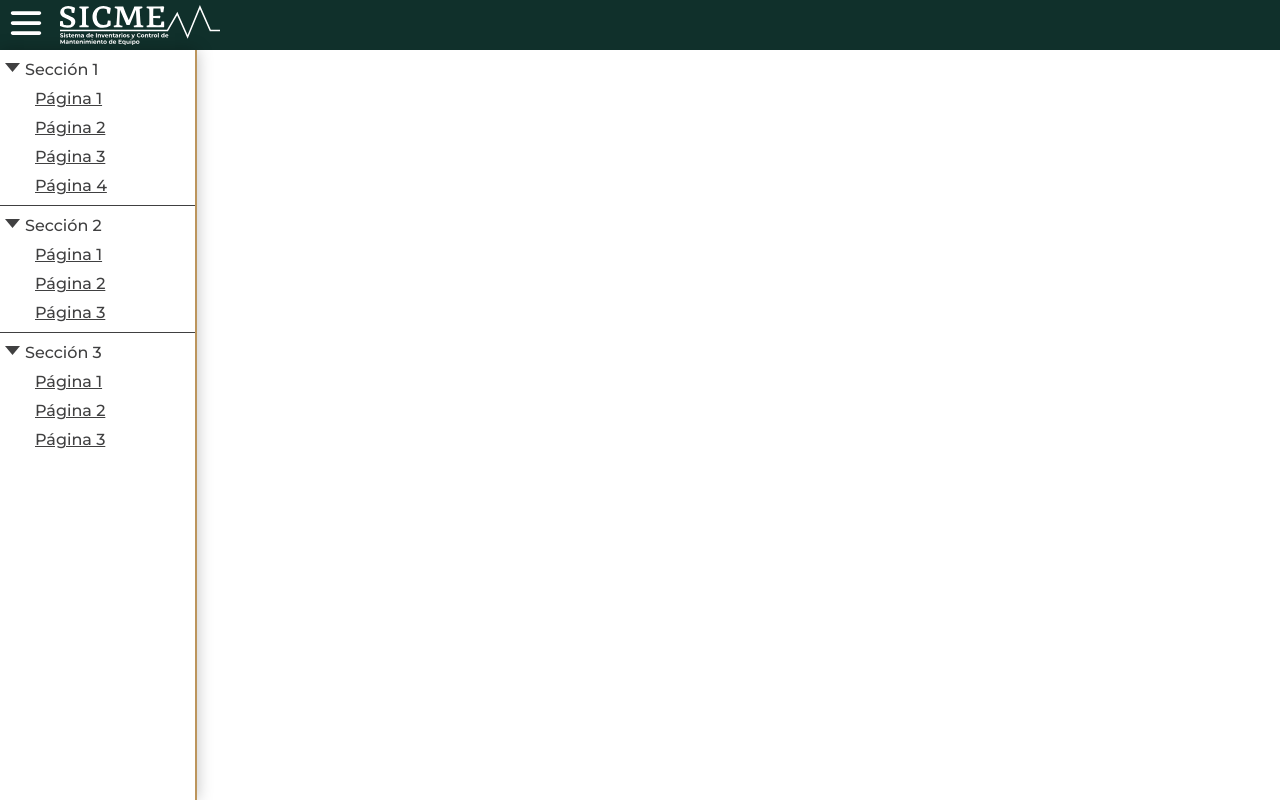
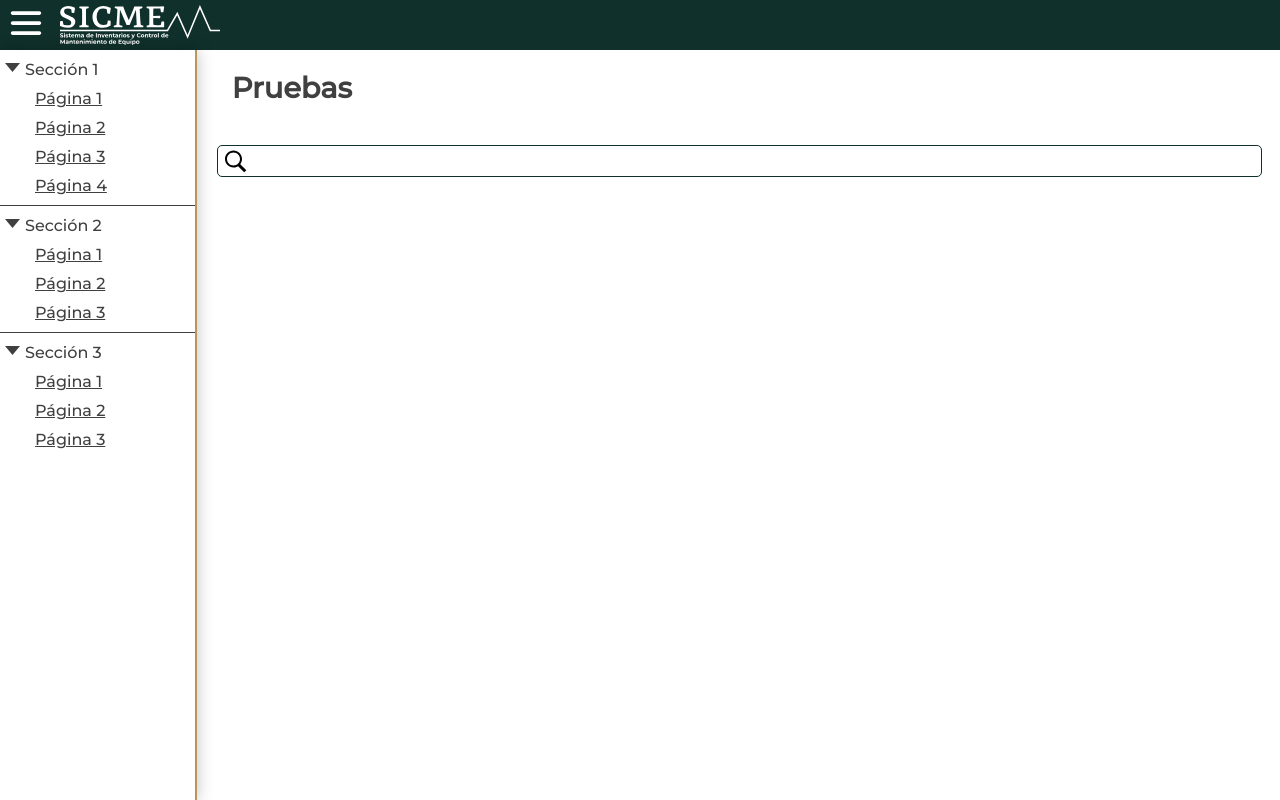
Before and after one commit to RobotoSkunk/SICME-Client, a Next.js app: page /panel/tests in a window 1280 px wide. Built offline with nearby package versions, Linux system fonts and the light colour scheme.

Commit message:
Se creó la barra de búsqueda de DynamicTable

```diff
--- a/src/app/(dashboard)/panel/tests/page.tsx
+++ b/src/app/(dashboard)/panel/tests/page.tsx
@@ -1,10 +1,15 @@
 
 'use client';
+
+import DynamicTable from '@/components/DynamicTable';
 
 
 export default function Page()
 {
-	return (
-		<></>
-	);
+	return (<>
+		<h1>Pruebas</h1>
+		<DynamicTable
+			fields={ [] }
+		/>
+	</>);
 }
--- /dev/null
+++ b/src/components/DynamicTable/index.tsx
@@ -0,0 +1,109 @@
+
+'use client';
+
+import Image from 'next/image';
+import { CSSProperties, HTMLInputTypeAttribute } from 'react';
+
+import style from './style.module.css';
+
+import imgSearchIcon from '@/assets/img/icons/search.svg';
+
+
+// #region Tipos de entradas
+interface FieldBase
+{
+	/**
+	 * El nombre de la propiedad que se enviará por un formulario HTML.
+	 */
+	name: string;
+
+	/**
+	 * Un nombre leíble por el usuario.
+	 */
+	label: string;
+	value?: string;
+	required?: boolean;
+	className?: string;
+	style?: CSSProperties;
+
+	/**
+	 * Indica si el campo debe ser omitido en la tabla, pero mostrarse al momento de crear o modificar una entrada.
+	 */
+	hideOnTable?: boolean;
+}
+
+interface TextAreaField extends FieldBase
+{
+	type: 'textarea';
+
+	rows?: number;
+	cols?: number;
+	minLength?: number;
+	maxLength?: number;
+};
+
+interface InputField extends FieldBase
+{
+	type: Omit<Omit<HTMLInputTypeAttribute, 'checkbox'>, 'radio'>;
+
+	min?: number;
+	max?: number;
+};
+
+
+export type Field = TextAreaField | InputField;
+// #endregion
+
+
+type Props = {
+	/**
+	 * Se ejecuta cuando el usuario da clic en una opción para crear una nueva entrada. Si no se especifica, las
+	 * opciones para crear entradas son omitidas de la interfaz.
+	 * @returns Verdadero si la operación fue exitosa.
+	 */
+	onCreate?: () => boolean | Promise<boolean>;
+
+	/**
+	 * Se ejecuta cuando el usuario da clic en una opción para actualizar una entrada. Si no se especifica, las
+	 * opciones para actualizar entradas son omitidas de la interfaz.
+	 * @returns Verdadero si la operación fue exitosa.
+	 */
+	onUpdate?: () => boolean | Promise<boolean>;
+
+	/**
+	 * Se ejecuta cuando el usuario da clic en una opción para eliminar una entrada. Si no se especifica, las
+	 * opciones para eliminar entradas son omitidas de la interfaz.
+	 * @returns Verdadero si la operación fue exitosa.
+	 */
+	onDelete?: () => boolean | Promise<boolean>;
+
+	/**
+	 * Define la estructura de las entradas de la tabla.
+	 */
+	fields: Field[];
+};
+
+
+export default function DynamicTable({
+
+}: Props)
+{
+	return (
+		<div className={ style['dynamic-table'] }>
+			<div className={ style['top-part'] }>
+				<label
+					className={ style.searchbar }
+					htmlFor='search-input'
+				>
+					<Image
+						src={ imgSearchIcon }
+						alt=''
+
+						width={ 25 }
+					/>
+					<input type='search' id='search-input'/>
+				</label>
+			</div>
+		</div>
+	);
+}
--- /dev/null
+++ b/src/components/DynamicTable/style.module.css
@@ -0,0 +1,27 @@
+
+.dynamic-table {
+	padding: 20px;
+}
+
+.searchbar {
+	display: flex;
+	align-items: center;
+
+	height: 30px;
+	width: 100%;
+
+	border: 1px solid var(--primary);
+	border-radius: 5px;
+
+
+	& img {
+		margin: 0 5px;
+	}
+
+	& input {
+		flex-grow: 1;
+
+		border: 0;
+		outline: 0;
+	}
+}
```
Also changed, not shown: src/assets/img/icons/search.svg (added).
